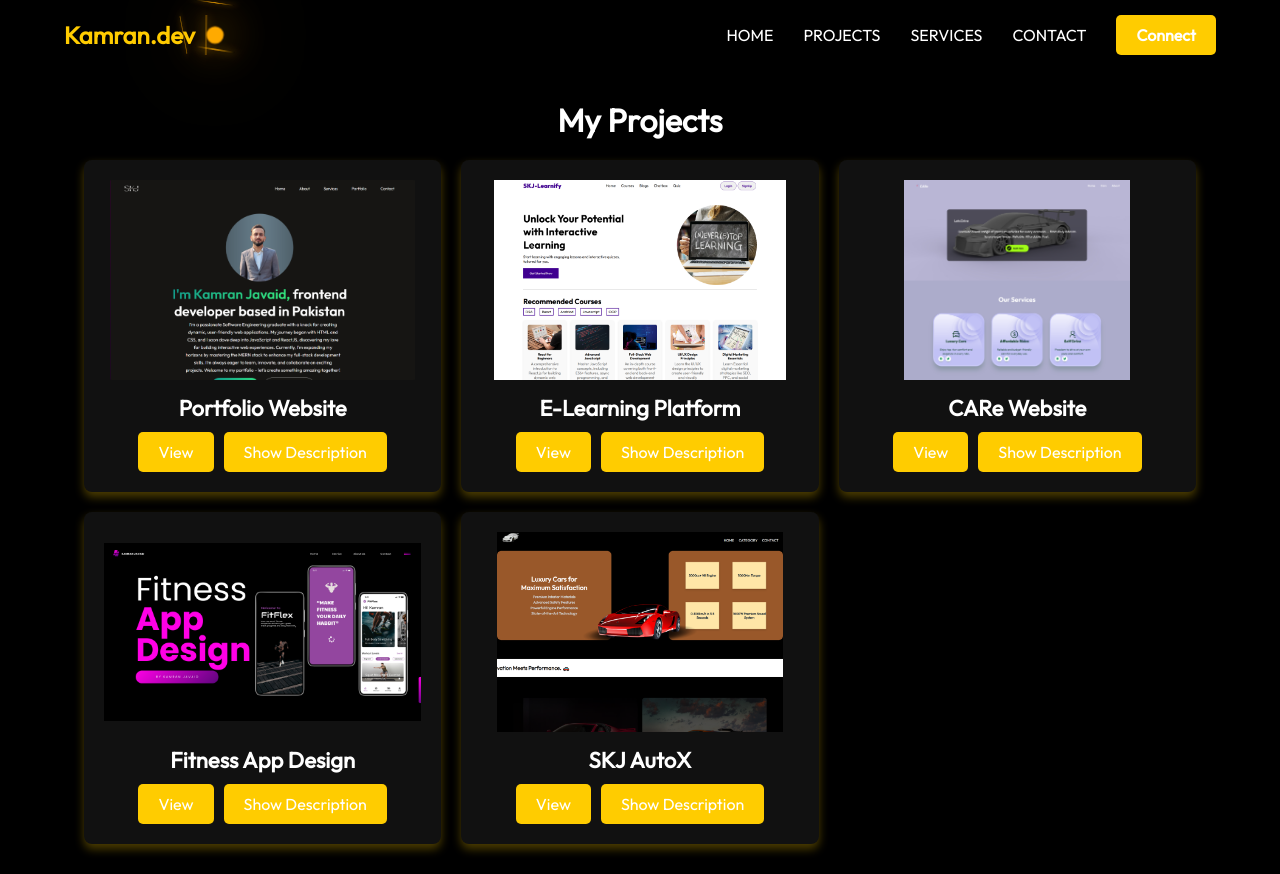
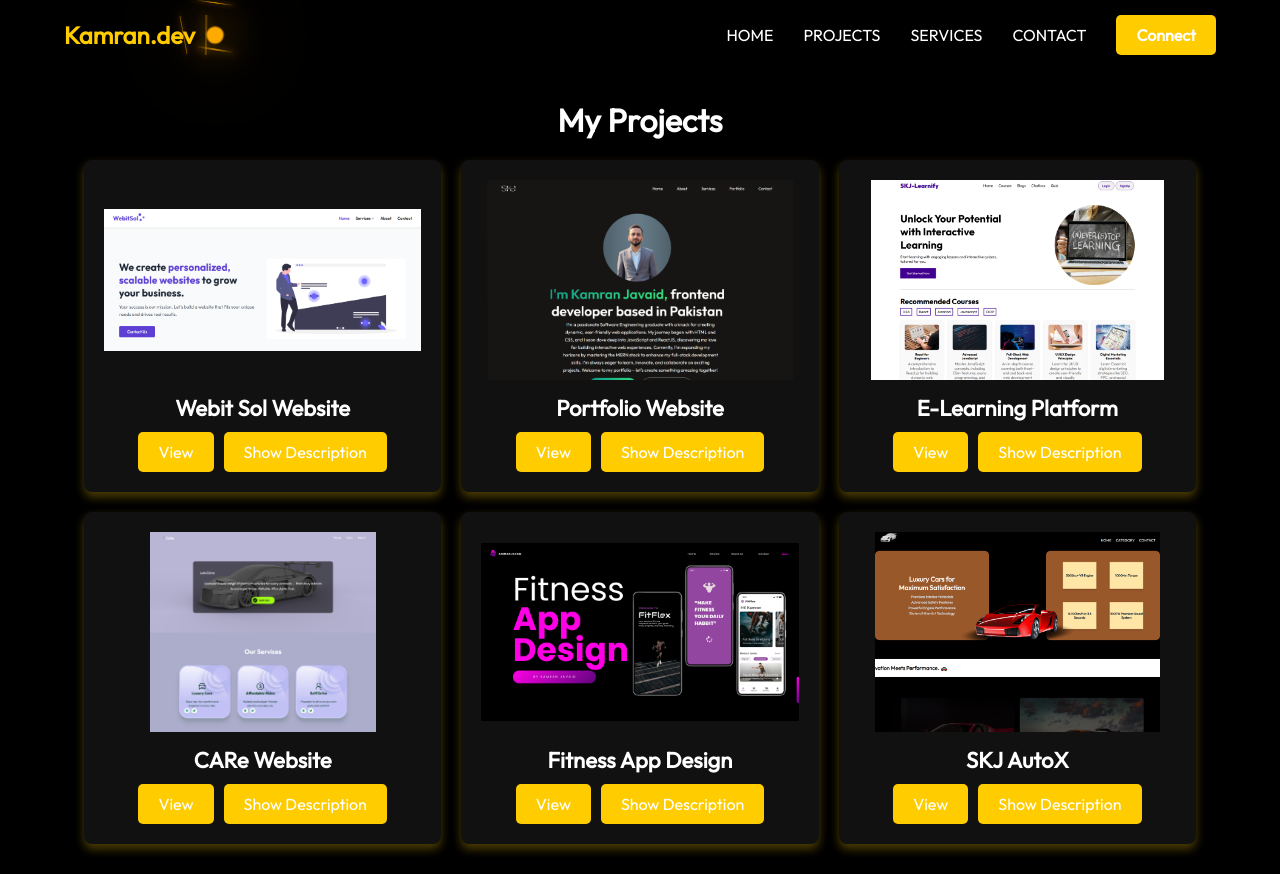
Before and after one commit to kamraanjavaid/kamran-portfolio, a React (Vite) app: page /projects in a window 1280 px wide. Built offline with nearby package versions, Linux system fonts and the light colour scheme.

Commit message:
New project added

```diff
--- a/src/components/Projects/projectsData.js
+++ b/src/components/Projects/projectsData.js
@@ -2,10 +2,18 @@ import project1 from "../../assets/portfolioImg.png";
 import project2 from "../../assets/project2.png";
 import project3 from "../../assets/fitnessAppDesign.png";
 import project4 from "../../assets/projectImg4.png";
+import webitsol from "../../assets/webitsol.png";
 import project5 from "../../assets/CARe.png";
 
 
 const projectsData = [
+  {
+    id: 0,
+    name: "Webit Sol Website",
+    description: "I designed and developed this responsive and modern website for WebitSol, a digital solutions company. The site showcases their services, client testimonials, and contact information with smooth animations and a clean UI. Built using Next.js and Framer Motion, the site reflects professional branding and performance optimization tailored to WebitSol’s business goals.",
+    imgURL: webitsol,
+    link: "https://webit-sol.vercel.app/",
+  },
   {
     id: 1,
     name: "Portfolio Website",
```
Also changed, not shown: src/assets/webitsol.png (added).
